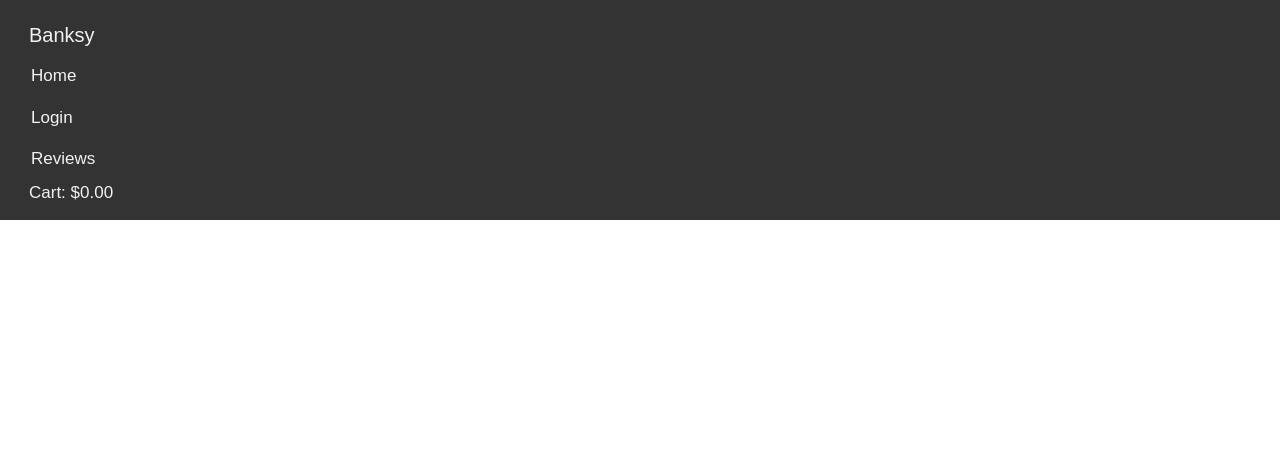
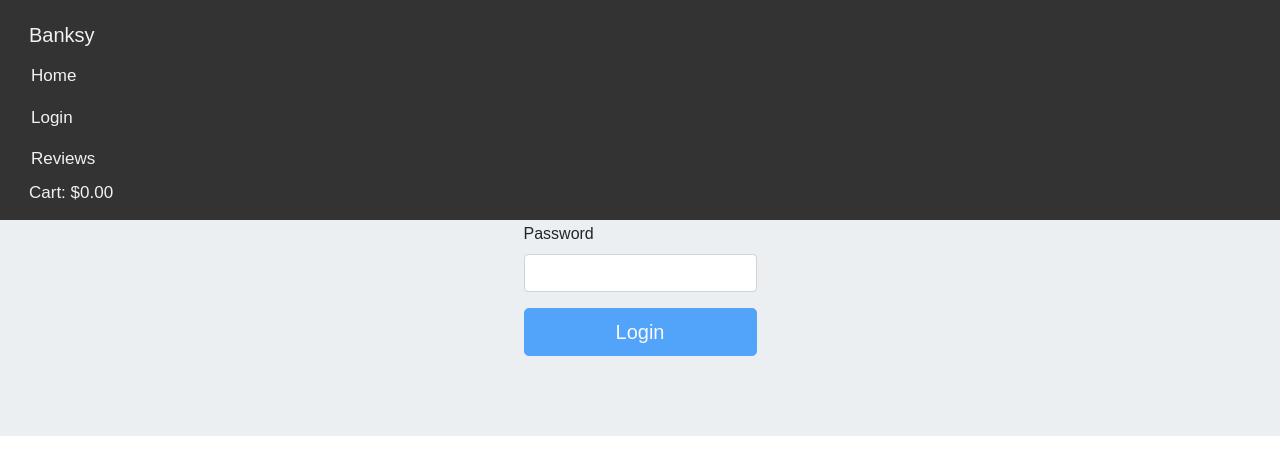
Before and after one commit to BeresIvan/BuyingBanksy, a React (Create React App) app in the folder client/: page /login in a window 1280 px wide. Shown: the top 474 px of the page. Built offline with nearby package versions, Linux system fonts and the light colour scheme.

Commit message:
added the Login page route

```diff
--- a/client/src/App.js
+++ b/client/src/App.js
@@ -3,8 +3,9 @@ import { BrowserRouter as Router, Route, Switch } from "react-router-dom";
 import "bootstrap/dist/css/bootstrap.min.css";
 import Navbar from "./components/Navbar/index";
 import Wrapper from "./components/Wrapper";
-import Home from "./pages/Home";
-import Reviews from "./pages/Reviews";
+import Home from "./pages/Home.js";
+import Reviews from "./pages/Reviews.js";
+import Login from "./pages/Login.js";
 
 function App() {
   return (
@@ -17,6 +18,9 @@ function App() {
           <Route exact path={["/", "/home"]}>
             <Home />
           </Route>
+          <Route exaxt path="/login">
+            <Login />
+          </Route>
           <Route exact path="/reviews">
             <Reviews />
           </Route>
--- a/client/src/pages/Login.js
+++ b/client/src/pages/Login.js
@@ -1,7 +1,7 @@
 import React, { useState } from "react";
 import Form from "react-bootstrap/Form";
 import Button from "react-bootstrap/Button";
-import "./Login.css";
+import "./Login.scss";
 
 export default function Login() {
   const [email, setEmail] = useState("");
```
Also changed, not shown: 1 other file (tests, documents, lock files or other folders).
